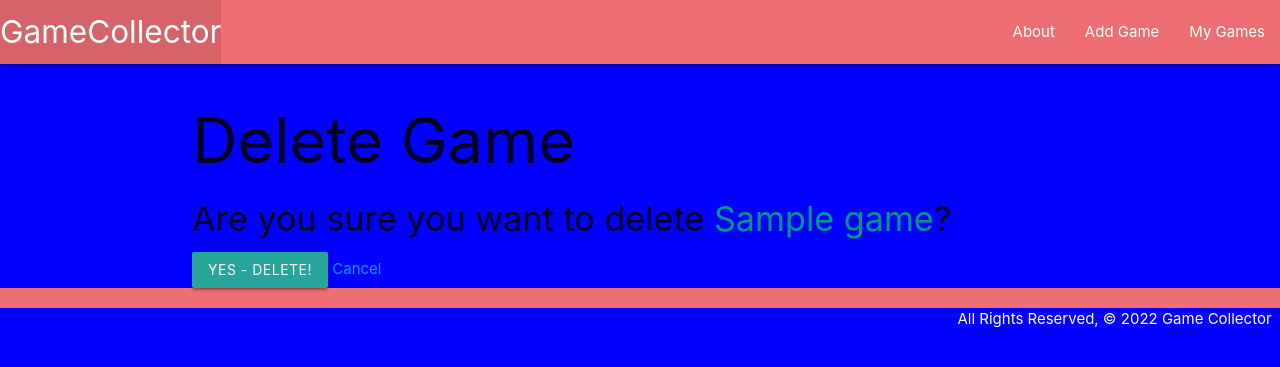
After one commit to CodingJedi12/Game-Collector-App, a Django app: page /games/1/delete in a window 1280 px wide. The commit adds this page. Shown: the top 367 px of the page. Run offline with Django 4.2, Linux system fonts and the light colour scheme; tables that the repository leaves empty hold one stand-in row (values such as "Sample post").

Commit message:
update and delete functonal

```diff
--- a/main_app/templates/base.html
+++ b/main_app/templates/base.html
@@ -17,7 +17,7 @@
             <div class="nav-wrapper">
                 <ul>
                     <li>
-                        <a href="/" class="left brand-logo">&nbsp; GameCollector</a>
+                        <a href="/" class="left brand-logo">GameCollector</a>
                     </li>
                 </ul>
                 <ul class="right">
--- a/main_app/templates/games/detail.html
+++ b/main_app/templates/games/detail.html
@@ -8,7 +8,10 @@
         <p>Genre: {{ game.genre }}</p>
         <p>Description: {{ game.description }}</p>
         <p>Rating: {{ game.esrb_rating }}</p>
-
+    </div>
+    <div class="card-action">
+        <a href="{% url 'games_update' game.id %}">Edit</a>
+        <a href="{% url 'games_delete' game.id %}">Delete</a>
     </div>
 </div>
 
--- /dev/null
+++ b/main_app/templates/main_app/game_confirm_delete.html
@@ -0,0 +1,16 @@
+{% extends 'base.html' %} {% block content %}
+
+<h1>Delete Game</h1>
+
+<h4>
+    Are you sure you want to delete
+    <span class="teal-text">{{ object.title}}</span>?
+</h4>
+
+<form action="" method="POST">
+    {% csrf_token %}
+    <input type="submit" value="Yes - Delete!" class="btn" />
+    <a href="{% url 'detail' game.id %}">Cancel</a>
+</form>
+
+{% endblock %}
--- a/main_app/urls.py
+++ b/main_app/urls.py
@@ -7,5 +7,7 @@ urlpatterns = [
     path('about/', views.about, name='about'),
     path('games/', views.games_index, name='index' ),
     path('games/<int:game_id>', views.games_detail, name='detail'),
-    path('games/create/', views.GameCreate.as_view(), name='games_create')
+    path('games/create/', views.GameCreate.as_view(), name='games_create'),
+    path('games/<int:pk>/update', views.GameUpdate.as_view(), name='games_update'),
+    path('games/<int:pk>/delete', views.GameDelete.as_view(), name='games_delete'),
 ]
--- a/main_app/views.py
+++ b/main_app/views.py
@@ -1,7 +1,7 @@
 from telnetlib import GA
 from django.shortcuts import render
 from django.http import HttpResponse
-from django.views.generic.edit import CreateView
+from django.views.generic.edit import CreateView, UpdateView, DeleteView
 
 from main_app.models import Game
 
@@ -24,3 +24,13 @@ class GameCreate(CreateView):
     model = Game
     fields = '__all__'
     success_url = '/games/'
+
+class GameUpdate(UpdateView):
+    model = Game
+    fields = ['genre', 'description', 'esrb_rating']
+    success_url = '/games/'
+
+class GameDelete(DeleteView):
+    model = Game
+    fields = '__all__'
+    success_url = '/games/'
```
Also changed, not shown: main_app/templates/main_app/game_form.html (line endings or trailing spaces).
